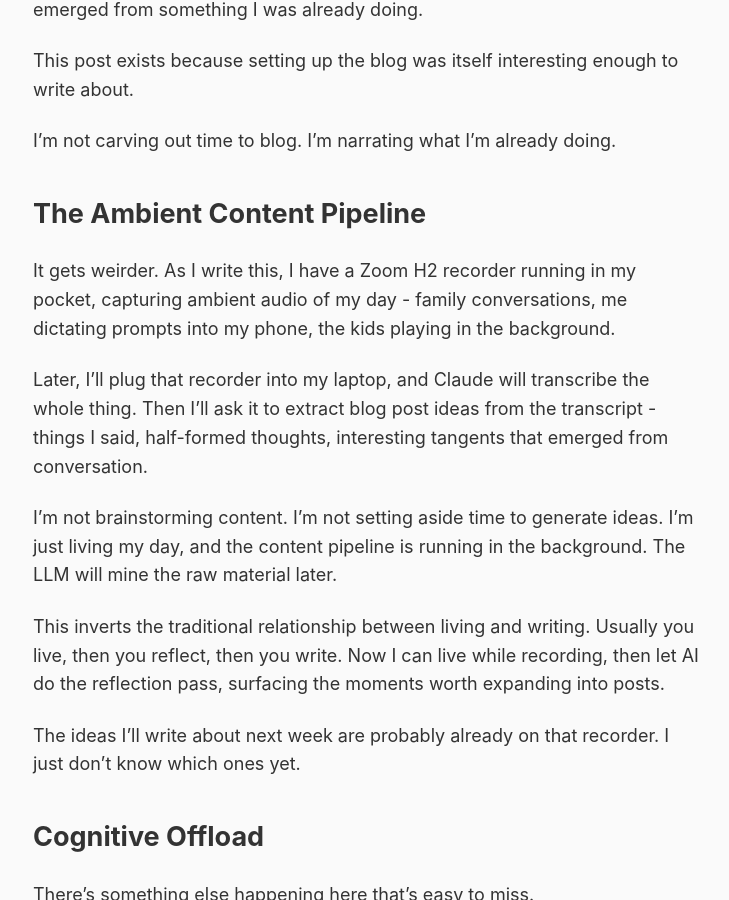
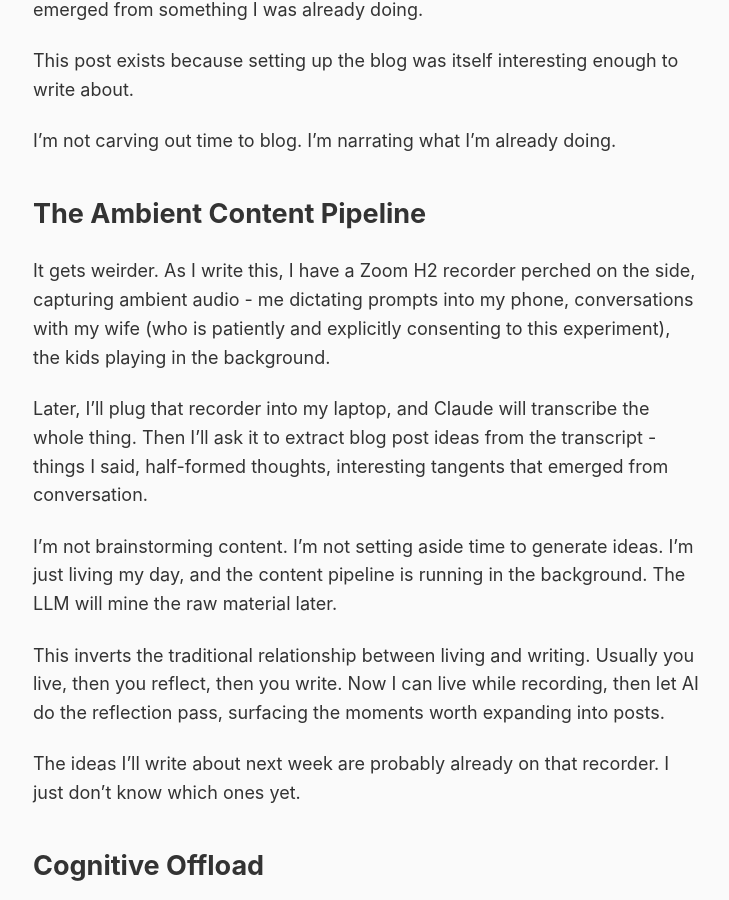
Before and after one commit to rob137/rob137.github.io, a Jekyll site: the page built from _posts/2026-01-02-how-this-blog-exists.md, in a window 1280 px wide and 900 px high, scrolled down 2894 px. Shown: the whole window, without its empty margins (274-1003 px from the left). Built offline with Jekyll 4.4.1, drawn with Linux system fonts in a browser that asks for light colours.

Commit message:
Clarify H2 setup: perched on side, wife explicitly consenting

```diff
--- a/_posts/2026-01-02-how-this-blog-exists.md
+++ b/_posts/2026-01-02-how-this-blog-exists.md
@@ -65,7 +65,7 @@ I'm not carving out time to blog. I'm narrating what I'm already doing.
 
 ## The Ambient Content Pipeline
 
-It gets weirder. As I write this, I have a Zoom H2 recorder running in my pocket, capturing ambient audio of my day - family conversations, me dictating prompts into my phone, the kids playing in the background.
+It gets weirder. As I write this, I have a Zoom H2 recorder perched on the side, capturing ambient audio - me dictating prompts into my phone, conversations with my wife (who is patiently and explicitly consenting to this experiment), the kids playing in the background.
 
 Later, I'll plug that recorder into my laptop, and Claude will transcribe the whole thing. Then I'll ask it to extract blog post ideas from the transcript - things I said, half-formed thoughts, interesting tangents that emerged from conversation.
 
```
